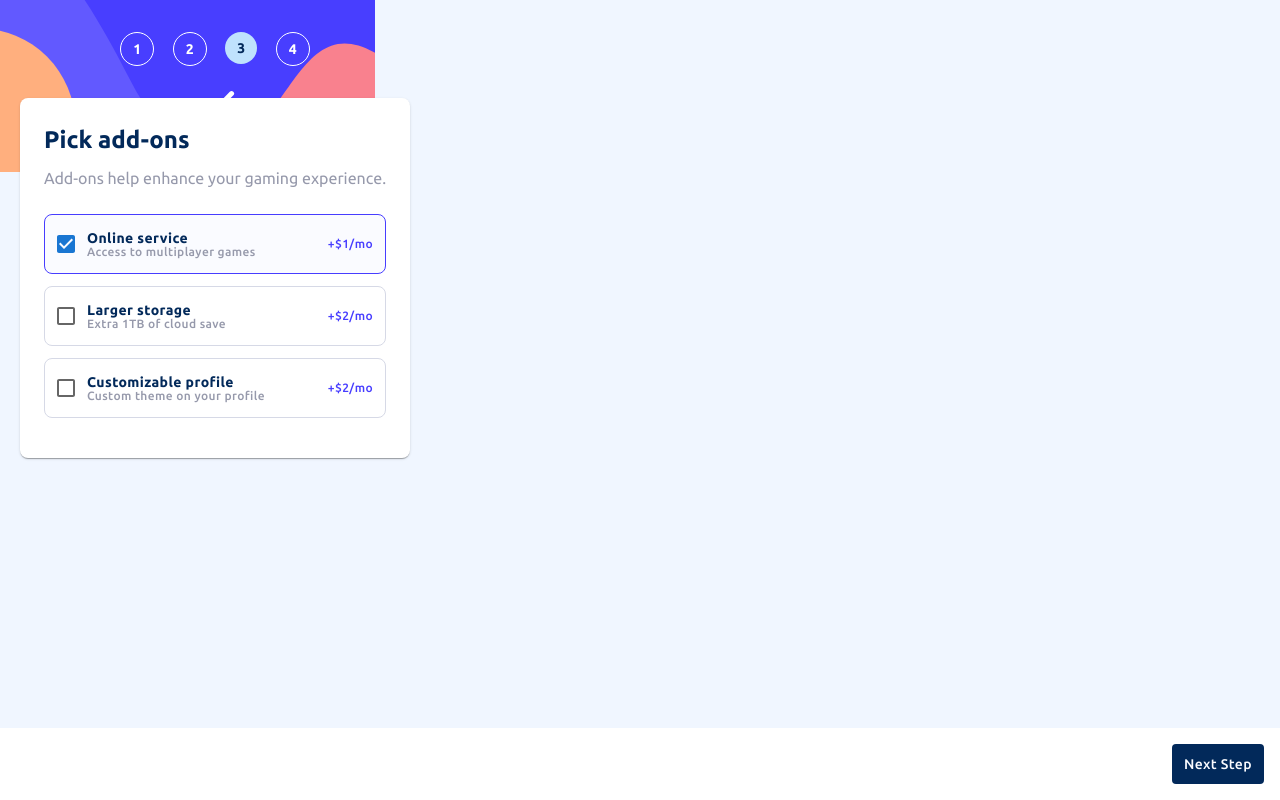
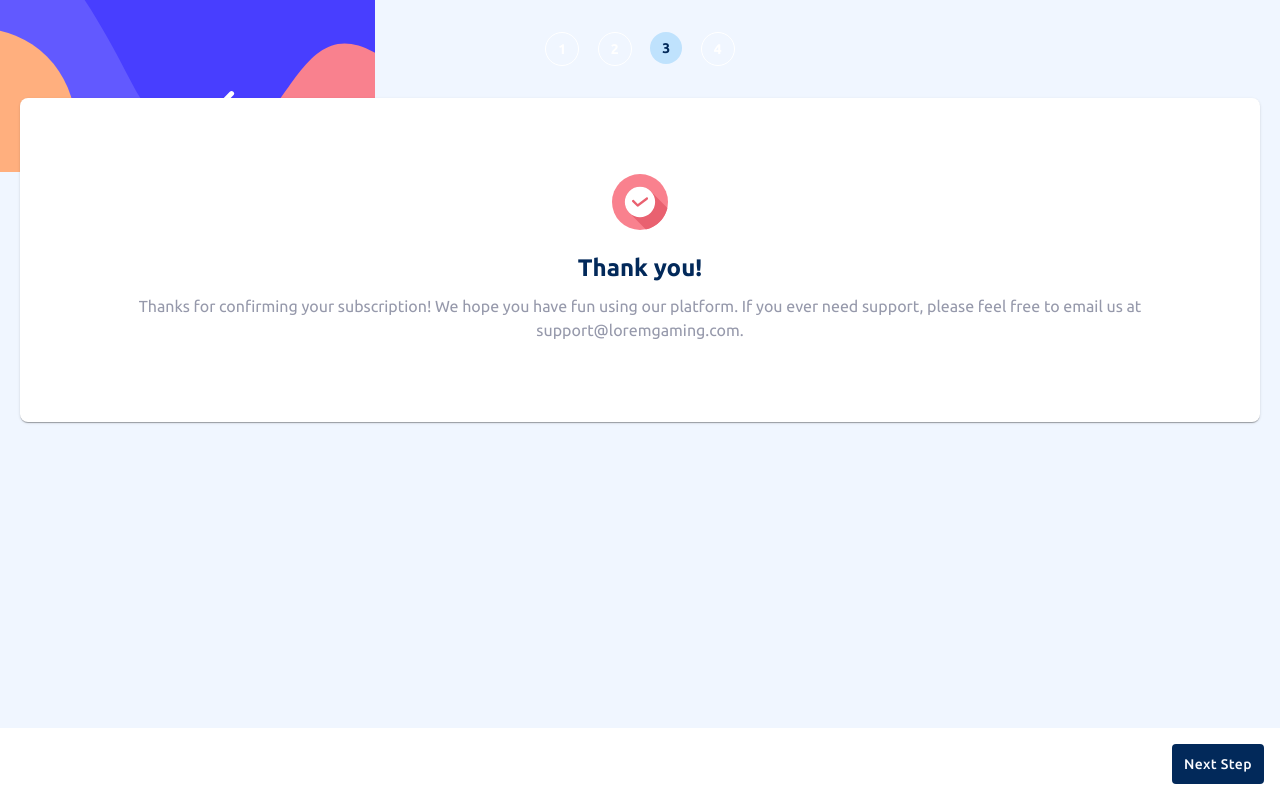
Before and after one commit to KamsiyonnaObi/multi-step-form, a React (Vite) app: page / in a window 1280 px wide. Built offline with nearby package versions, Linux system fonts and the light colour scheme.

Commit message:
chore: thank you page

```diff
--- a/global.css
+++ b/global.css
@@ -206,3 +206,12 @@ label {
   font-size: 12px;
   margin-right: 12px;
 }
+
+.confirm-container {
+  margin: 48px 0;
+  padding: 0px;
+}
+
+.text-center {
+  text-align: center;
+}
--- a/src/App.tsx
+++ b/src/App.tsx
@@ -5,6 +5,7 @@ import Stage from "./components/stages/Stage";
 import { PersonalInfo } from "./components/personalInfo/PersonalInfo";
 import { SelectPlan } from "./components/selectPlan/SelectPlan";
 import { AddOns } from "./components/addOns/AddOns";
+import { Confirm } from "./components/confirm/Confirm";
 
 const App = () => {
   return (
@@ -18,7 +19,8 @@ const App = () => {
           <section className="step-container">
             {/* <PersonalInfo /> */}
             {/* <SelectPlan /> */}
-            <AddOns />
+            {/* <AddOns /> */}
+            <Confirm />
           </section>
         </Paper>
       </section>
--- /dev/null
+++ b/src/components/confirm/Confirm.tsx
@@ -0,0 +1,23 @@
+import React from "react";
+
+export const Confirm = () => {
+  return (
+    <>
+      <div className=" confirm-container flex-col-center items-center">
+        <img
+          style={{ margin: "12px 0" }}
+          src="../../../assets/images/icon-thank-you.svg"
+          height="56"
+          width={56}
+          alt="checkmark"
+        />
+        <h1>Thank you!</h1>
+        <p className="price-text text-center">
+          Thanks for confirming your subscription! We hope you have fun using
+          our platform. If you ever need support, please feel free to email us
+          at support@loremgaming.com.
+        </p>
+      </div>
+    </>
+  );
+};
```
Also changed, not shown: index.html (+0 -47 lines).
